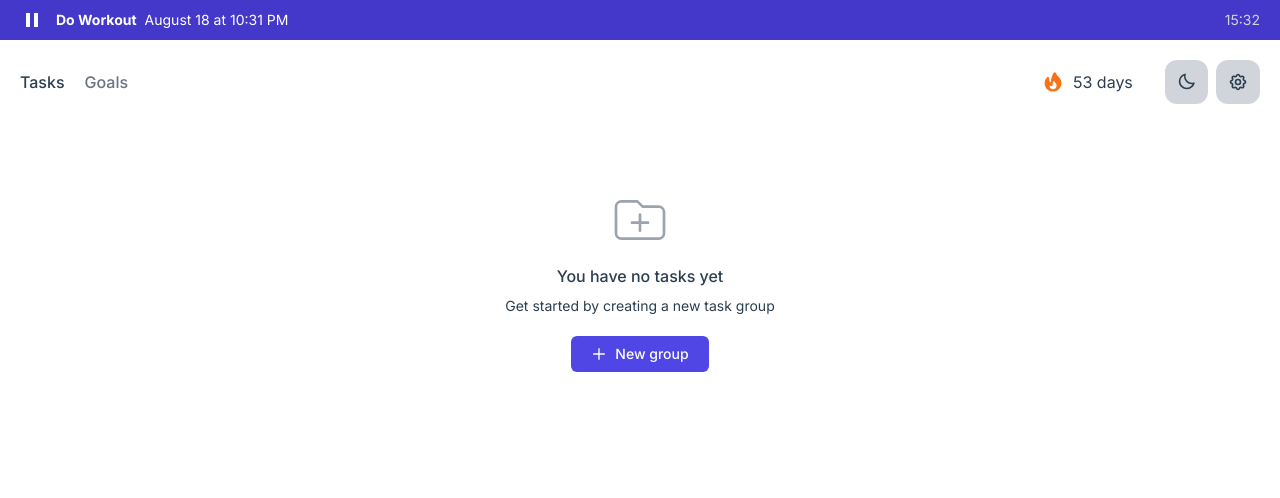
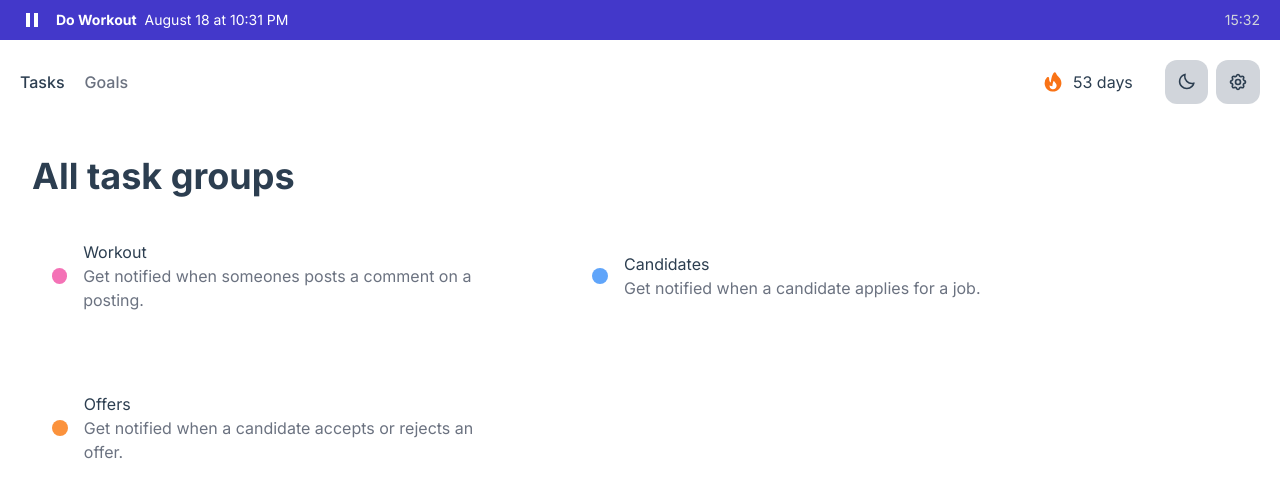
Before and after one commit to martiliones/astam, a Vue app: page /#/ in a window 1280 px wide. Shown: the top 498 px of the page. Built offline with nearby package versions, Linux system fonts and the light colour scheme.

Commit message:
Add Goals page and more

```diff
--- a/src/views/Goals.vue
+++ b/src/views/Goals.vue
@@ -1,5 +1,56 @@
 <template>
-  <div class="px-5 dark:text-white">
-    // todo
+  <div class="container mx-auto h-max rounded-tl-xl sm:rounded-t-xl p-4 pb-6 sm:p-8 lg:p-4 lg:pb-6 xl:p-8 space-y-6">
+    <h1 class="dark:text-white text-4xl font-bold font-sans">Personal goals</h1>
+
+    <div class="flex flex-wrap items-center gap-5">
+      <div v-for="(task, index) in tasks" :key="index" class="flex max-w-200px space-x-4 items-center w-125 transition-all cursor-pointer p-5 rounded-md py-7" :class="[task.color]">
+        <div>
+          <div class="text-xl py-2">
+            {{ task.icon }}
+          </div>
+          <div class="text-white font-sans text-lg font-medium">
+            {{ task.name }}
+          </div>
+          <div class="text-gray-100 font-sans text-sm pt-2">
+            {{ task.description }}
+          </div>
+        </div>
+      </div>
+    </div>
   </div>
 </template>
+
+<script>
+export default {
+  data() {
+    return {
+      tasks: [
+        {
+          color: 'bg-rose-400',
+          name: 'Read 10 fictional books',
+          description: 'until Sep 25',
+          icon: '📘'
+        },
+        {
+          color: 'bg-blue-400',
+          name: 'Typing - 125 wpm (rus 10k)',
+          description: 'until May 25',
+          icon: '⚡️'
+        },
+        {
+          color: 'bg-green-400',
+          name: '2100 rating on lichess atomic',
+          description: '2 days ago',
+          icon: '🔥'
+        },
+        {
+          color: 'bg-orange-400',
+          name: 'C1 English Duolingo',
+          description: 'until 2022',
+          icon: '🚩'
+        }
+      ]
+    }
+  }
+}
+</script>
--- a/src/views/Tasks.vue
+++ b/src/views/Tasks.vue
@@ -1,5 +1,5 @@
 <template>
-  <div class="container mx-auto h-max rounded-tl-xl sm:rounded-t-xl p-4 pb-6 sm:p-8 lg:p-4 lg:pb-6 xl:p-8 space-y-6 sm:space-y-8 lg:space-y-6 xl:space-y-8">
+  <div class="container mx-auto h-max rounded-tl-xl sm:rounded-t-xl p-4 pb-6 sm:p-8 lg:p-4 lg:pb-6 xl:p-8 space-y-6">
     <div class="w-full mt-5 sm:mt-8 sm:flex sm:justify-center" v-if="!tasks.length">
       <div class="flex items-center flex-col">
         <FolderIcon/>
@@ -16,7 +16,8 @@
 
     <h1 v-else class="dark:text-white text-4xl font-bold font-sans">All task groups</h1>
 
-    <div v-for="(task, index) in tasks" :key="index" class="flex space-x-4 items-center hover:pl-4 transition-all cursor-pointer">
+    <div class="flex flex-wrap items-center gap-10">
+      <div v-for="(task, index) in tasks" :key="index" class="flex space-x-4 items-center w-125 transition-all cursor-pointer p-5 rounded-md">
         <div class="w-4 h-4 rounded-xl" :class="[task.color]">
 
         </div>
@@ -26,6 +27,7 @@
           </div>
           <div class="text-gray-500 dark:text-gray-400 font-sans">
             {{ task.description }}
+          </div>
         </div>
       </div>
     </div>
@@ -41,21 +43,21 @@ export default {
   data() {
     return {
       tasks: [
-        // {
-        //   color: 'bg-pink-400',
-        //   name: 'Workout',
-        //   description: 'Get notified when someones posts a comment on a posting.'
-        // },
-        // {
-        //   color: 'bg-blue-400',
-        //   name: 'Candidates',
-        //   description: 'Get notified when a candidate applies for a job.'
-        // },
-        // {
-        //   color: 'bg-orange-400',
-        //   name: 'Offers',
-        //   description: 'Get notified when a candidate accepts or rejects an offer.'
-        // }
+        {
+          color: 'bg-pink-400',
+          name: 'Workout',
+          description: 'Get notified when someones posts a comment on a posting.'
+        },
+        {
+          color: 'bg-blue-400',
+          name: 'Candidates',
+          description: 'Get notified when a candidate applies for a job.'
+        },
+        {
+          color: 'bg-orange-400',
+          name: 'Offers',
+          description: 'Get notified when a candidate accepts or rejects an offer.'
+        }
       ]
     }
   }
```
Lines whose indentation alone changed are shown as unchanged.
